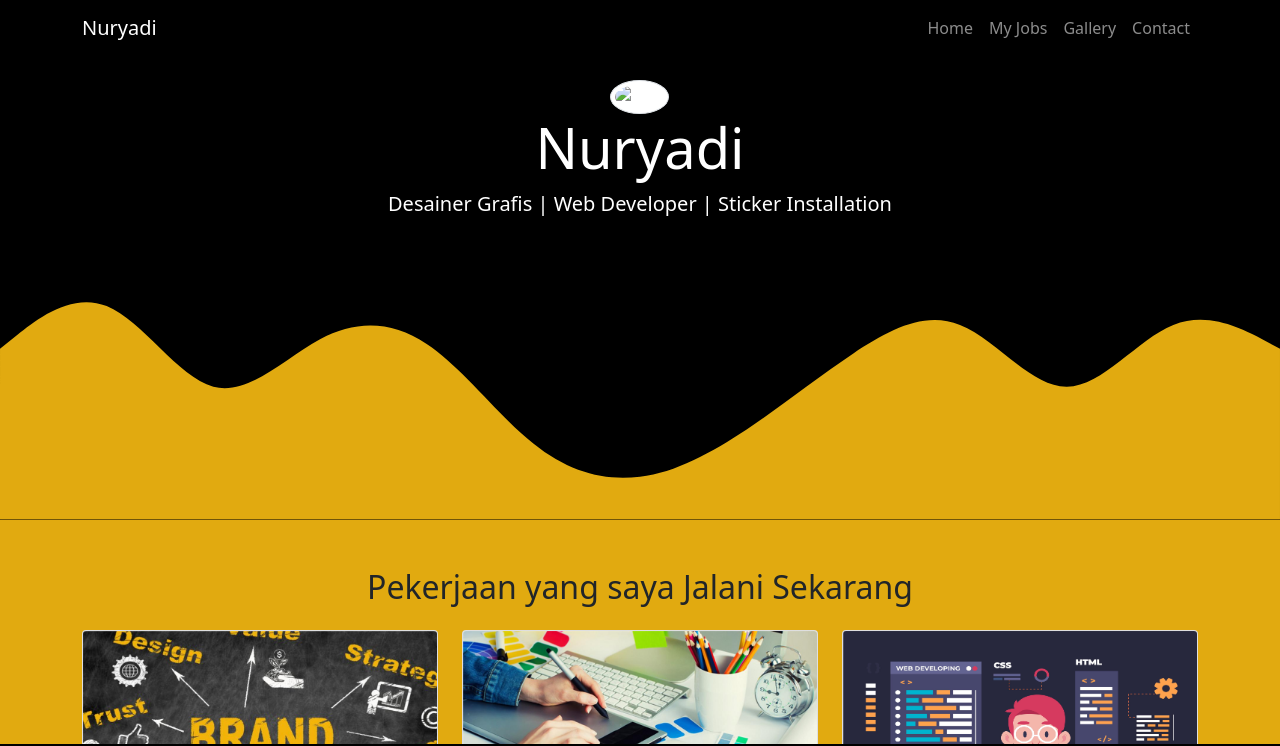
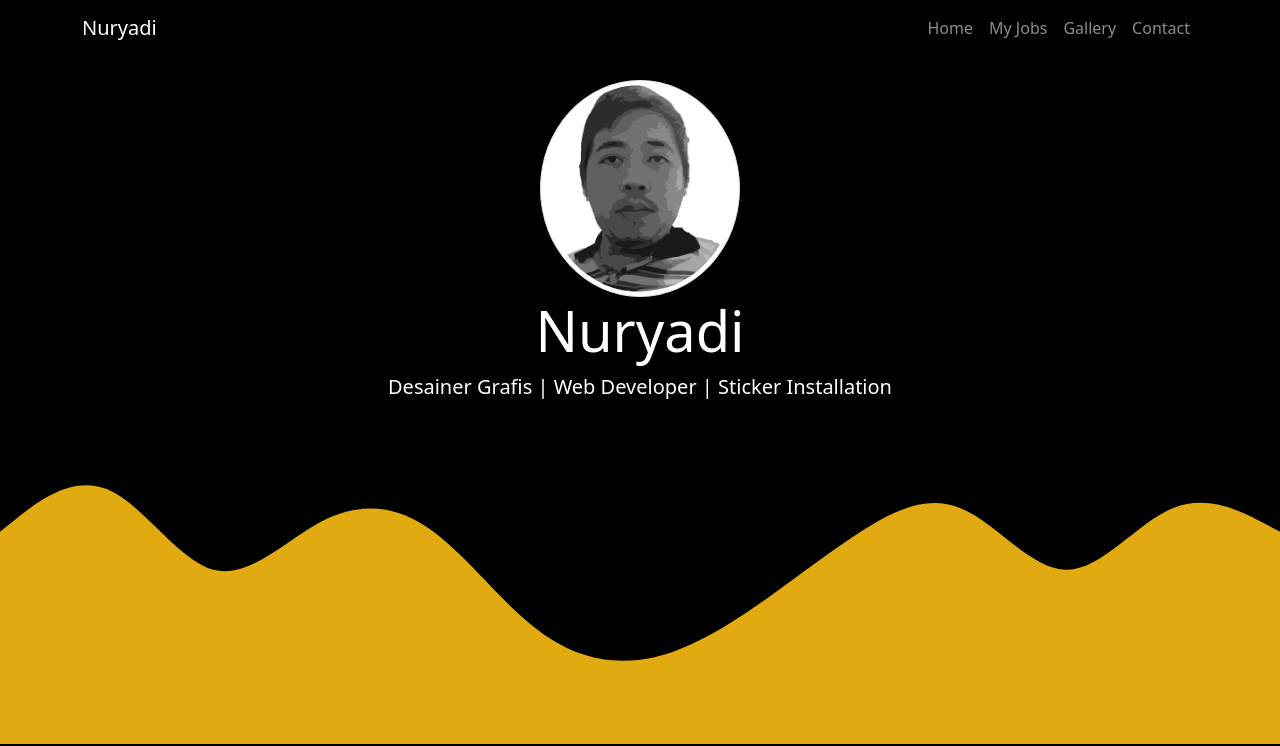
Before and after one commit to nuyadev/nuyadev, a plain HTML site: page index.html in a window 1280 px wide. Shown: the top 746 px of the page. Drawn offline with Linux system fonts and the light colour scheme.

Commit message:
Update index.html

```diff
--- a/index.html
+++ b/index.html
@@ -37,7 +37,7 @@
       </div>
     </nav>
     <div class="jumbotron text-center mt-5">
-      <img src="img/nuya.png" alt="jono" width="20%" class="rounded-circle img-thumbnail"
+      <img src="img/ny.png" alt="jono" width="200rm" class="rounded-circle img-thumbnail"
 		data-tilt data-tilt data-tilt-max="5" data-tilt-speed="10" data-tilt-perspective="800">
       <h1 class="display-4">Nuryadi</h1>
       <p class="lead">Desainer Grafis | Web Developer | Sticker Installation</p>
```
